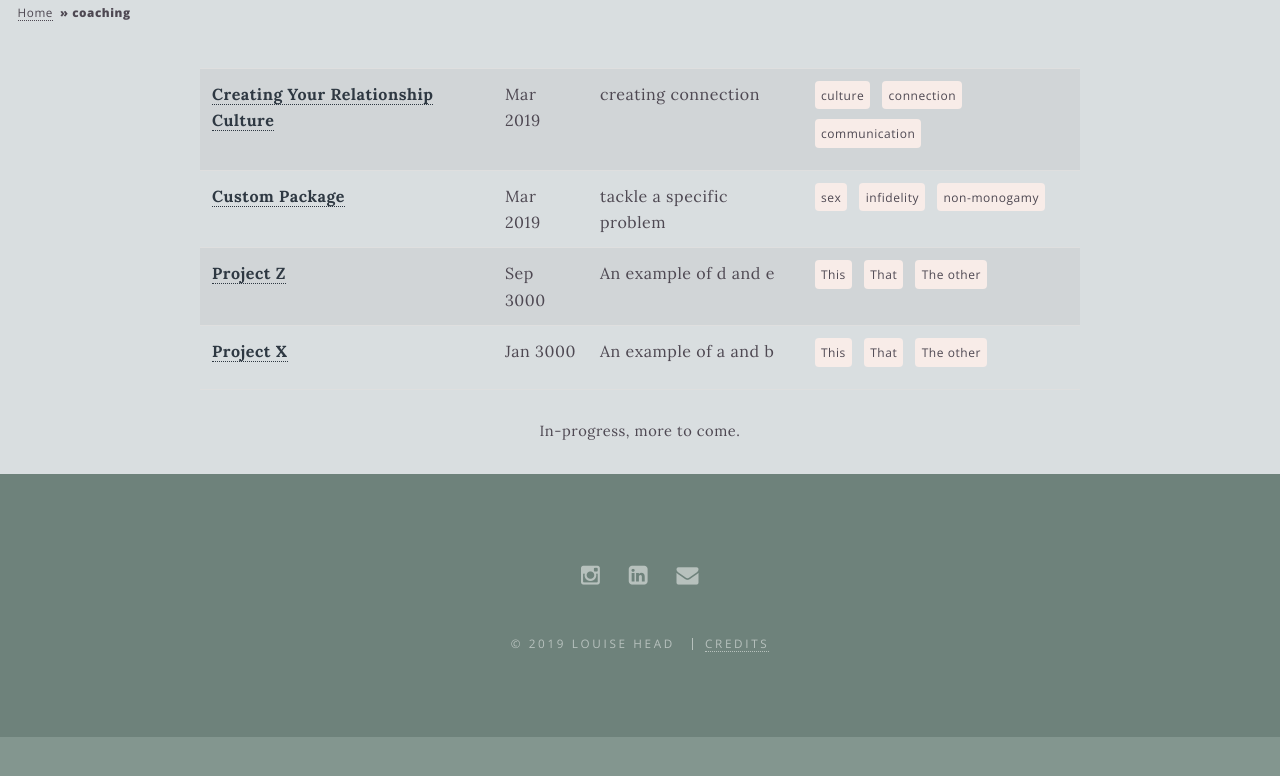
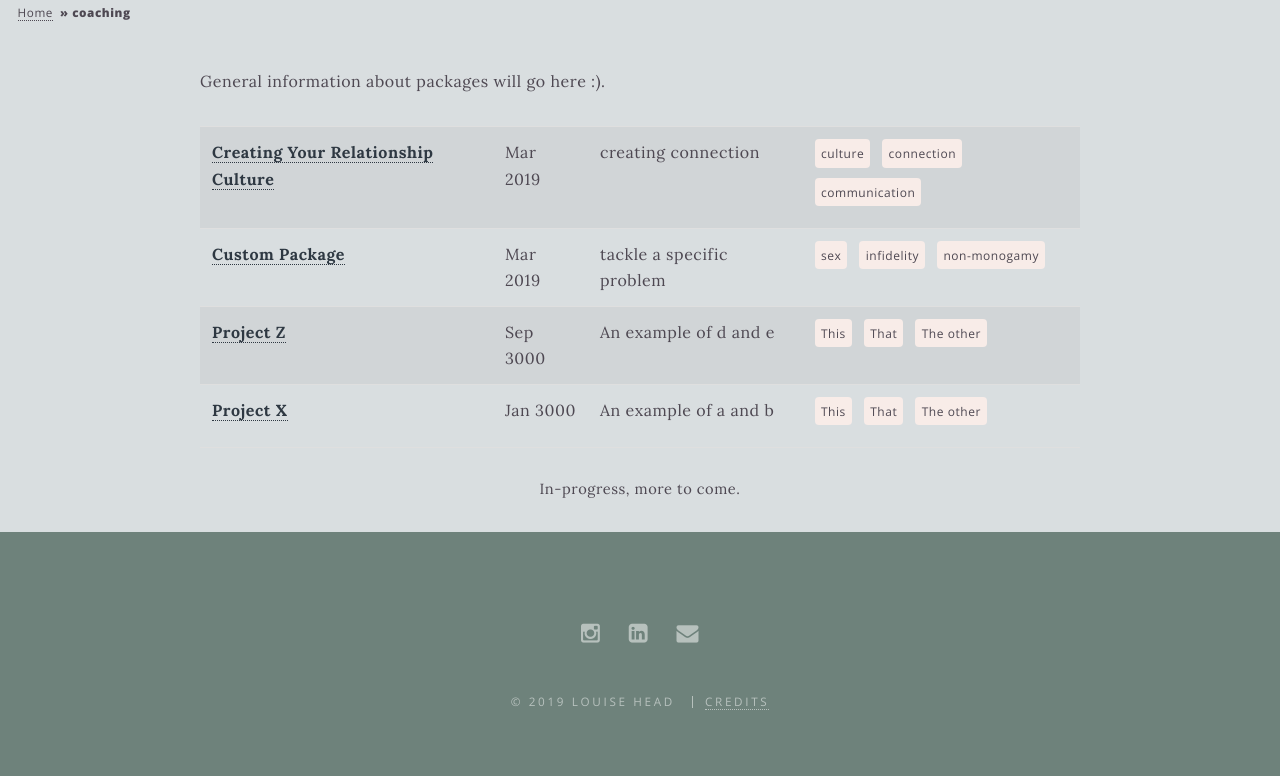
Before and after one commit to lehead/lehead.github.io, a Jekyll site: the page built from _pages/coaching.html, in a window 1280 px wide and 1157 px high. Shown: the part 361-1137 px from the top of the window. Built offline with Jekyll 4.4.1, drawn with Linux system fonts in a browser that asks for light colours.

Commit message:
add text

```diff
--- a/_pages/coaching.html
+++ b/_pages/coaching.html
@@ -6,14 +6,12 @@ excerpt: find the right package
 image: couplehip_matheus-ferrero-1256254-unsplash.jpg
 background-image: couplehip_matheus-ferrero-1256254-unsplash.jpg
 ---
-<!-- {%
-if site.social.linkedin-square %}
-<div class="table-wrapper">
-  <table class="alt"><tbody><tr><td style="text-align: center;">Visit my
-  <a target="_blank" href="{{ site.social.linkedin-square }}">LinkedIn profile</a></td>
-  </tr></tbody></table>
-</div>{%
-endif %} -->
+
+<body>
+   <p>General information about packages will go here :).</p>
+</body>
+
+
 {%
 if site.categories.works %}
 <div class="table-wrapper">
```
